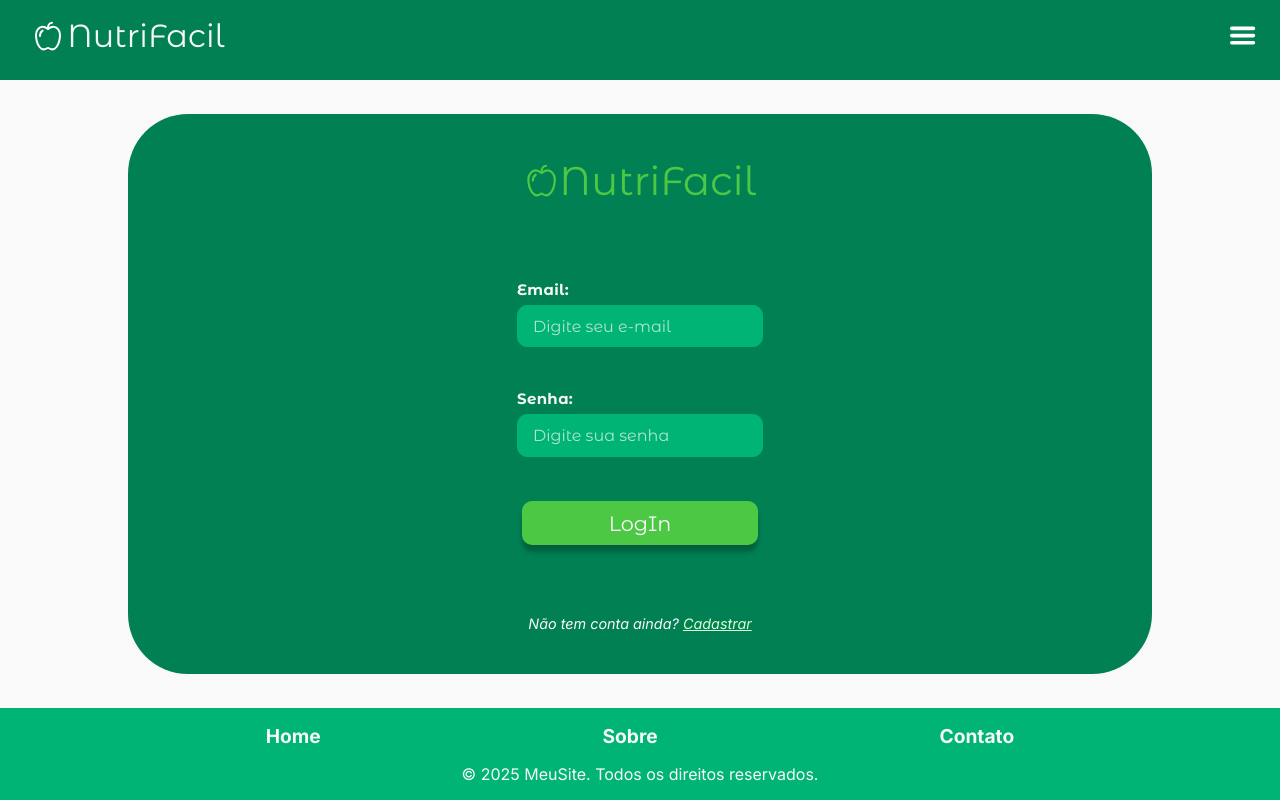
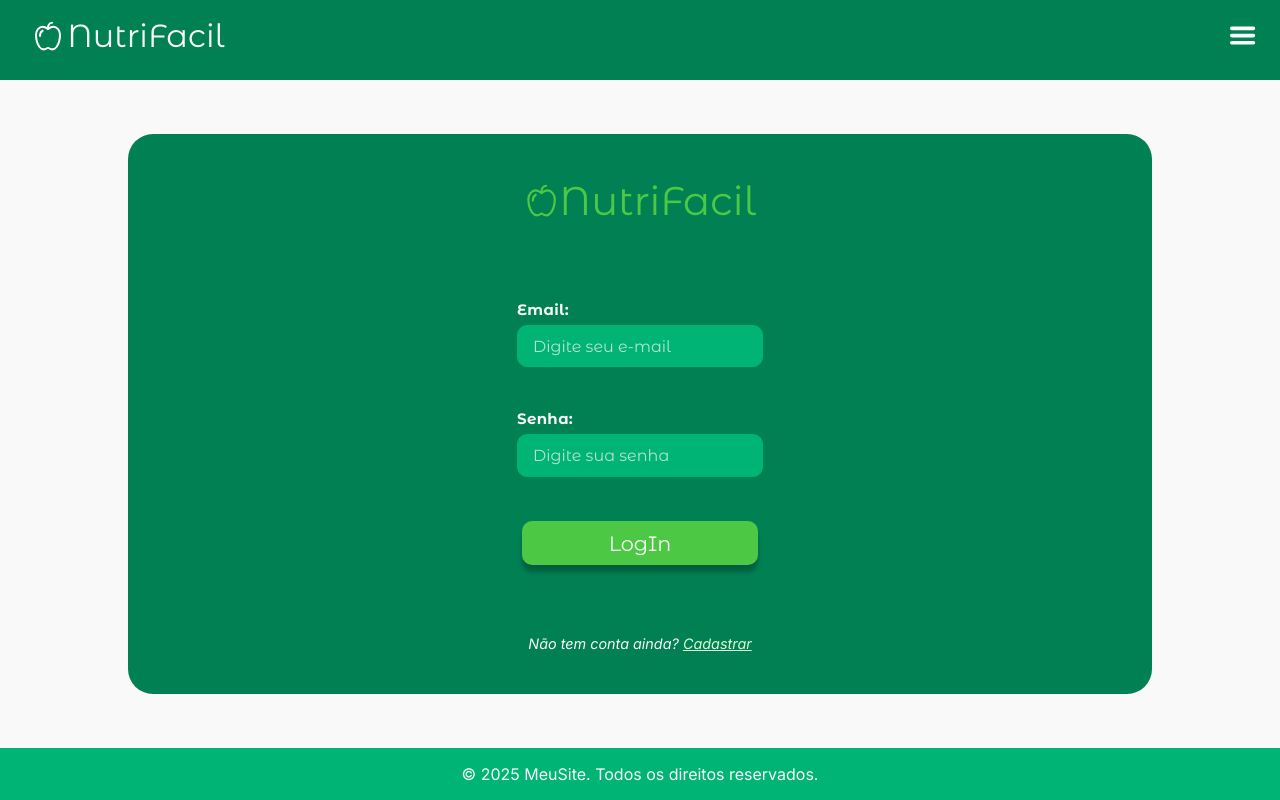
Before and after one commit to S6-2025/NutriFacil, a React (Vite) app in the folder Front-End/site/: page /login in a window 1280 px wide. Built offline with nearby package versions, Linux system fonts and the light colour scheme.

Commit message:
mudei uns trens

```diff
--- a/Front-End/site/src/components/Footer.tsx
+++ b/Front-End/site/src/components/Footer.tsx
@@ -6,11 +6,6 @@ const Footer = () => {
       <div className="footer-container">
 
 
-        <nav className="footer-nav">
-          <Link to="/">Home</Link>
-          <Link to="/about">Sobre</Link>  {/* Navega para /about */}
-          <Link to="/contact">Contato</Link>
-        </nav>
          <p>© 2025 MeuSite. Todos os direitos reservados.</p>
       </div>
     </footer>
--- a/Front-End/site/src/css/LoginRegister.css
+++ b/Front-End/site/src/css/LoginRegister.css
@@ -12,7 +12,7 @@
   height: 70vh;
   width: 80vw;
 
-  border-radius: 60px;
+  border-radius: 25px;
 
   display: flex;
   flex-direction: column;
```
